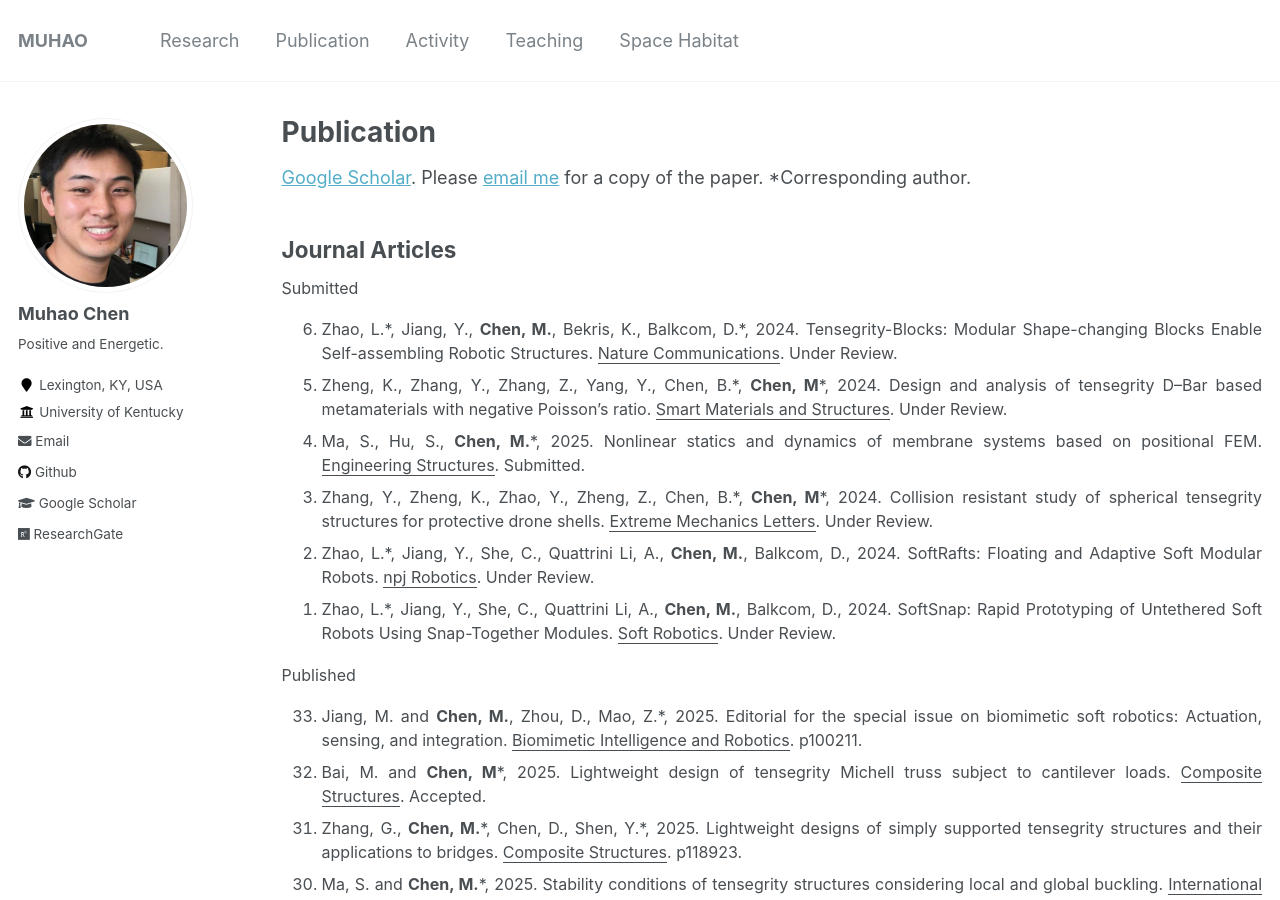
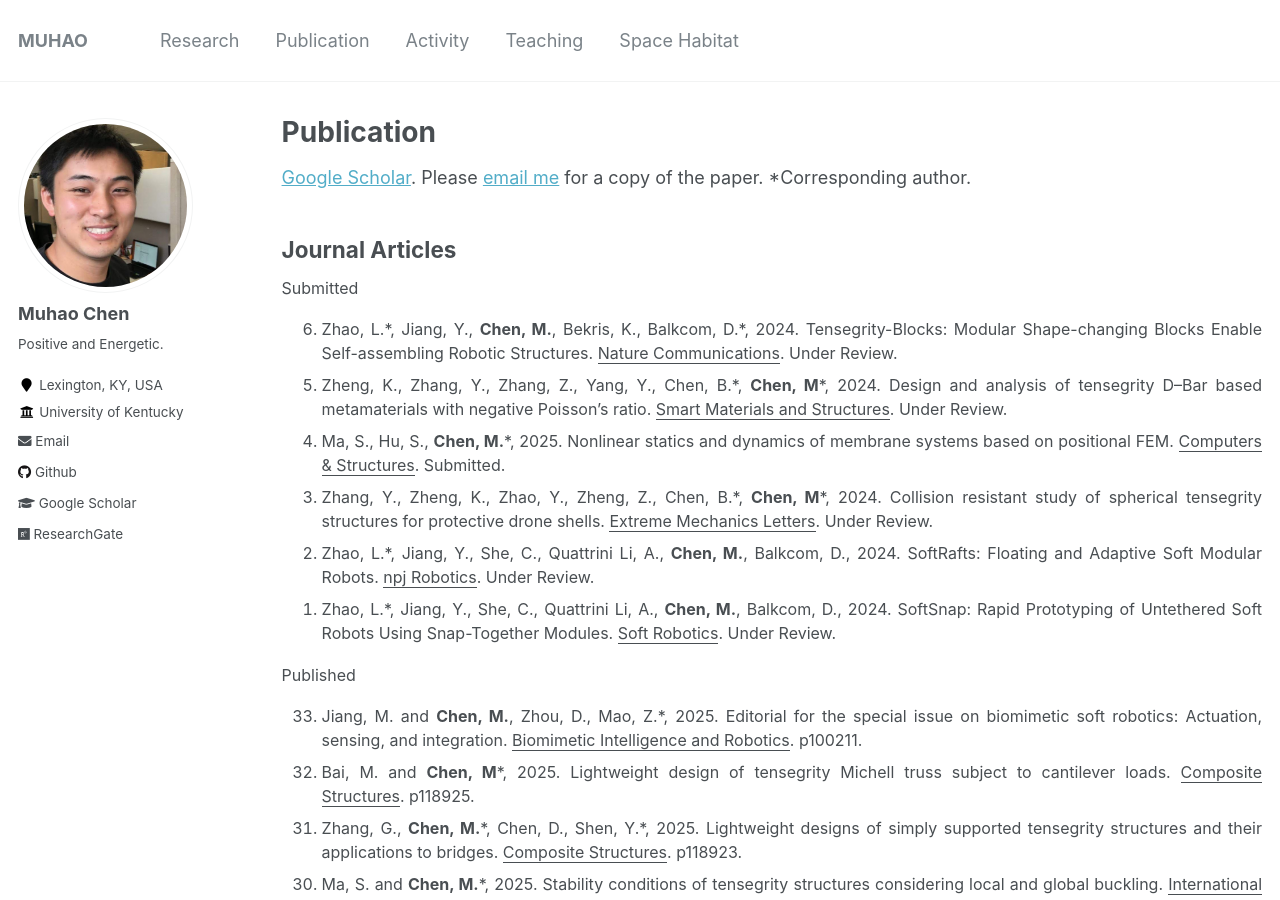
Before and after one commit to Muhao-Chen/muhao-chen.github.io, a Jekyll site: the page built from _pages/publication.md, in a window 1280 px wide and 900 px high. Built offline with Jekyll 4.4.1, drawn with Linux system fonts in a browser that asks for light colours.

Commit message:
Update publication.md

```diff
--- a/_pages/publication.md
+++ b/_pages/publication.md
@@ -19,7 +19,7 @@ Submitted
 <!-- <li> Chen, Y.*, <strong>Chen, M.</strong>, Xia, X., Hermanson, J.C., Qi, F., 2025. Efficient Monte Carlo Simulations of Coagulation Based on Weighted Particle Strategies. <u>Powder Technology</u>. Under Review. </li> -->
 <li> Zhao, L.*, Jiang, Y., <strong>Chen, M.</strong>, Bekris, K., Balkcom, D.*, 2024. Tensegrity-Blocks: Modular Shape-changing Blocks Enable Self-assembling Robotic Structures. <u>Nature Communications</u>. Under Review. </li>
 <li> Zheng, K., Zhang, Y., Zhang, Z., Yang, Y., Chen, B.*, <strong>Chen, M</strong>*, 2024. Design and analysis of tensegrity D–Bar based metamaterials with negative Poisson’s ratio. <u>Smart Materials and Structures</u>. Under Review. </li>
-<li>Ma, S., Hu, S., <strong>Chen, M.</strong>*, 2025. Nonlinear statics and dynamics of membrane systems based on positional FEM. <u>Engineering Structures</u>. Submitted.</li>
+<li>Ma, S., Hu, S., <strong>Chen, M.</strong>*, 2025. Nonlinear statics and dynamics of membrane systems based on positional FEM. <u>Computers & Structures</u>. Submitted.</li>
 <li> Zhang, Y., Zheng, K., Zhao, Y., Zheng, Z., Chen, B.*, <strong>Chen, M</strong>*, 2024. Collision resistant study of spherical tensegrity structures for protective drone shells. <u>Extreme Mechanics Letters</u>. Under Review. </li>
 <!-- <li> <strong>Chen, M.</strong>*, 2024. Mass efficient Double-Helix Tensegrity for underwater, land, air, and space applications. <u>Computer Methods in Applied Mechanics and Engineering</u>.-->
 <!-- <li> <strong>Chen, M.</strong>*, Shen, Y., Majji, M. and Skelton, R.E. Integrated economic sensor/actuator selection and covariance control for tensegrity robots. 2023. <u>Automatica</u>. </li> -->
@@ -32,7 +32,7 @@ Submitted
 Published
 <ol reversed>
 <li>Jiang, M. and <strong>Chen, M.</strong>, Zhou, D., Mao, Z.*, 2025. Editorial for the special issue on biomimetic soft robotics: Actuation, sensing, and integration. <u>Biomimetic Intelligence and Robotics</u>. p100211.</li>
-<li>Bai, M. and <strong>Chen, M</strong>*, 2025. Lightweight design of tensegrity Michell truss subject to cantilever loads. <u>Composite Structures</u>. Accepted.</li>
+<li>Bai, M. and <strong>Chen, M</strong>*, 2025. Lightweight design of tensegrity Michell truss subject to cantilever loads. <u>Composite Structures</u>. p118925.</li>
 <li>Zhang, G., <strong>Chen, M.</strong>*, Chen, D., Shen, Y.*, 2025. Lightweight designs of simply supported tensegrity structures and their applications to bridges. <u>Composite Structures</u>. p118923.</li>
 <li>Ma, S. and <strong>Chen, M.</strong>*, 2025. Stability conditions of tensegrity structures considering local and global buckling. <u>International Journal of Mechanical Sciences</u>. 287, p109951.</li>
 <li>Yazbeck, R., El-Borgi, S., Boyd, J.G.*, <strong>Chen, M.</strong>, Lagoudas, D.C., 2024. Non-dimensional linear analysis of one-dimensional wave propagation in D-bar tensegrity structures. <u>Composite Structures</u>. 353, p118694.</li>
```
